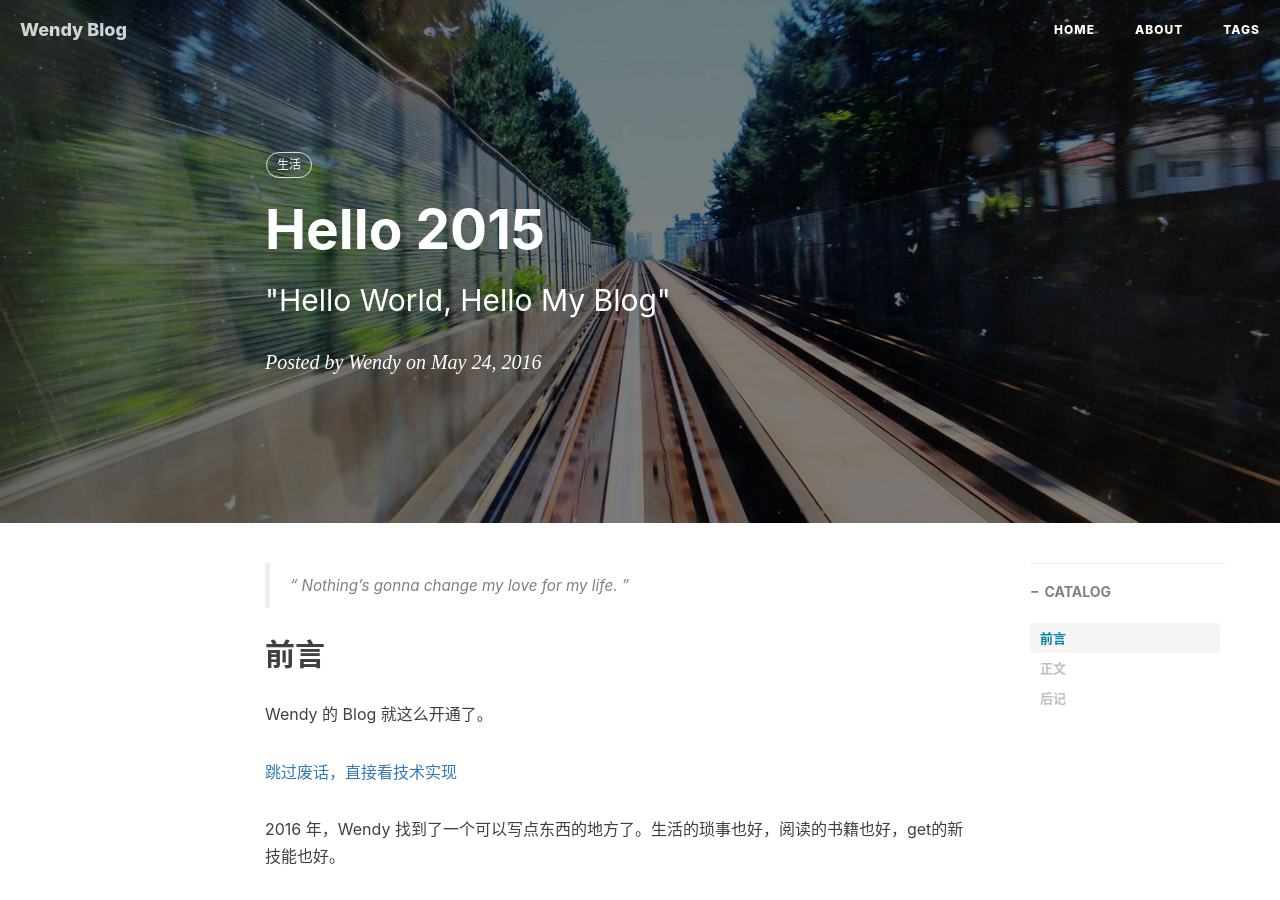
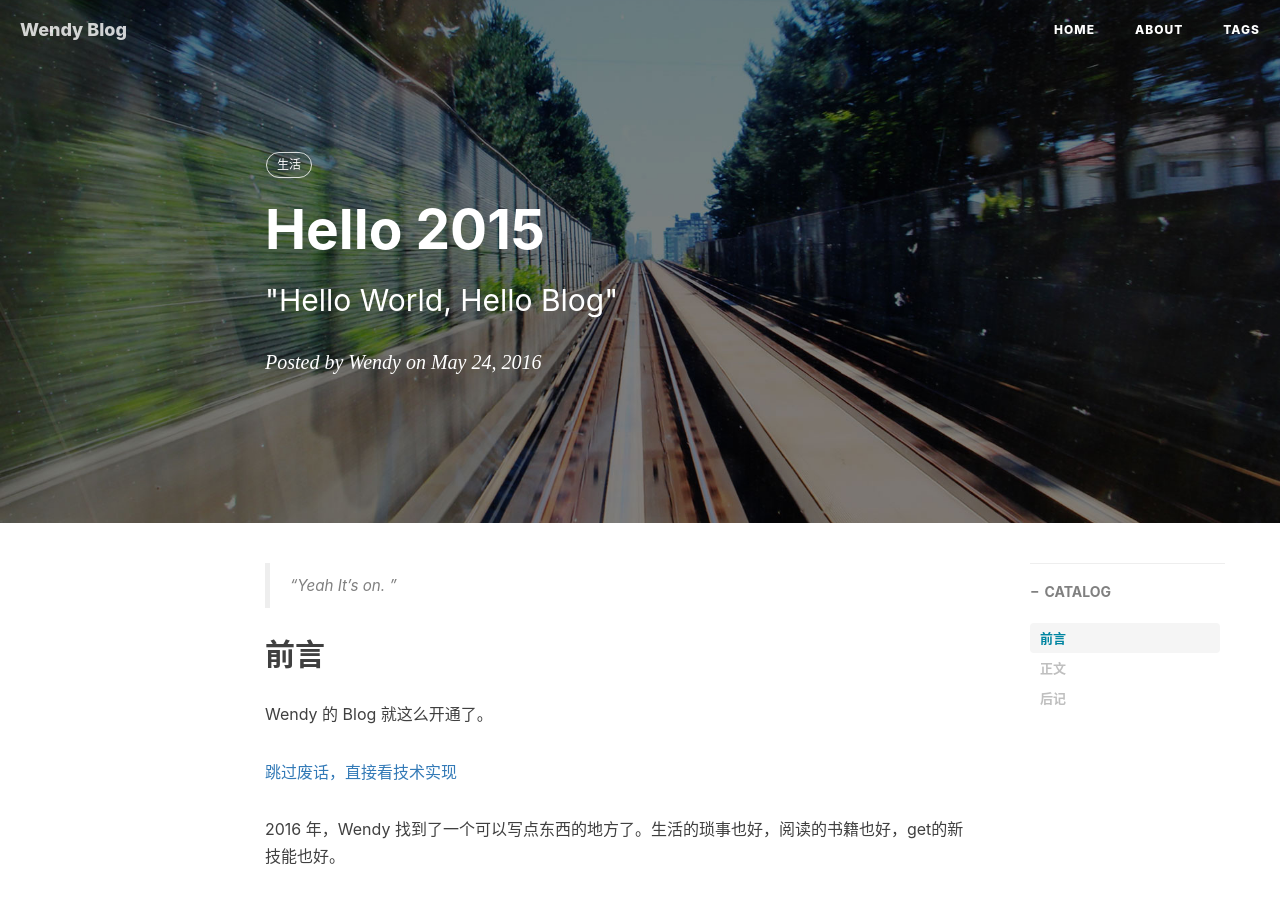
Before and after one commit to linwenfang/linwenfang.github.io, a Jekyll site: the page built from _posts/2014-01-29-hello-2015.markdown, in a window 1280 px wide and 900 px high. Built offline with Jekyll 4.4.1, drawn with Linux system fonts in a browser that asks for light colours; nearby versions of some CDN libraries; comment, search, counter and statistics services are not loaded.

```diff
--- a/_posts/2014-01-29-hello-2015.markdown
+++ b/_posts/2014-01-29-hello-2015.markdown
@@ -1,8 +1,8 @@
 ---
 layout:     post
 title:      "Hello 2015"
-subtitle:   " \"Hello World, Hello My Blog\""
-date:       2016-05-24 15:52:00
+subtitle:   " \"Hello World, Hello Blog\""
+date:       2016-05-24 20:48:26
 author:     "Wendy"
 header-img: "img/post-bg-2015.jpg"
 catalog: true
@@ -10,14 +10,16 @@ tags:
     - 生活
 ---
 
-> “ Nothing’s gonna change my love for my life. ”
+> “Yeah It's on. ”
 
 
 ## 前言
 
 Wendy 的 Blog 就这么开通了。
 
-[跳过废话，直接看技术实现](#build)
+[跳过废话，直接看技术实现 ](#build)
+
+
 
 
 2016 年，Wendy 找到了一个可以写点东西的地方了。生活的琐事也好，阅读的书籍也好，get的新技能也好。
```
Also changed, not shown: 1 other file.
